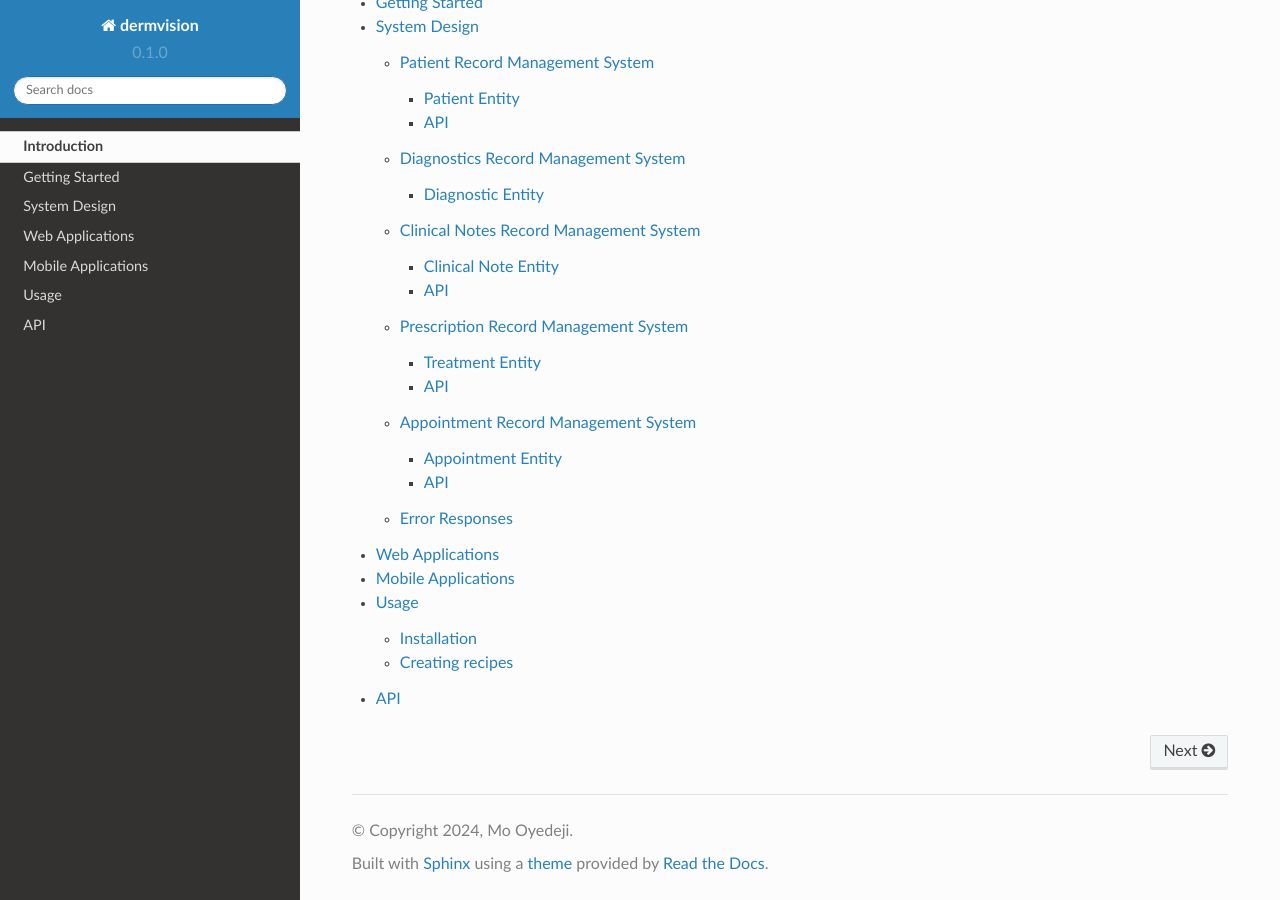
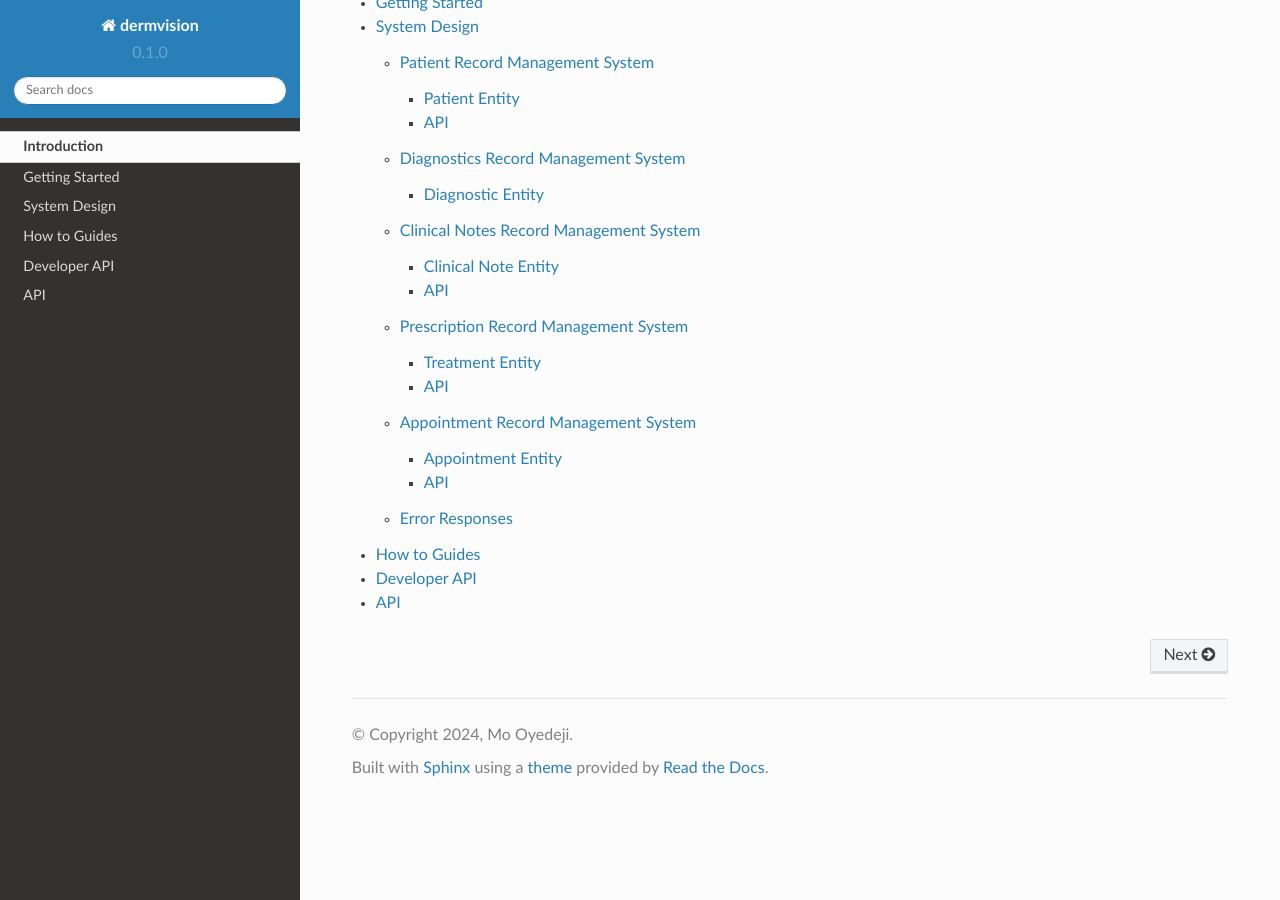
Before and after one commit to mojeedoyedeji/dermvision.docs, a Sphinx documentation site: the page built from docs/source/index.rst, in a window 1280 px wide and 900 px high, scrolled down 896 px. Built offline with Sphinx 7.4.7 and the Read the Docs theme 2.0.0, drawn with Linux system fonts in a browser that asks for light colours.

Commit message:
system design notes

```diff
--- /dev/null
+++ b/docs/source/developer-api.rst
@@ -0,0 +1,2 @@
+Developer API
+=============
--- /dev/null
+++ b/docs/source/how-to-guides.rst
@@ -0,0 +1,2 @@
+How to Guides
+=============
--- a/docs/source/index.rst
+++ b/docs/source/index.rst
@@ -40,7 +40,6 @@ Contents
    Introduction <self>
    getting-started
    system-design
-   web-applications
-   mobile-applications
-   usage
+   how-to-guides
+   developer-api
    api
```
